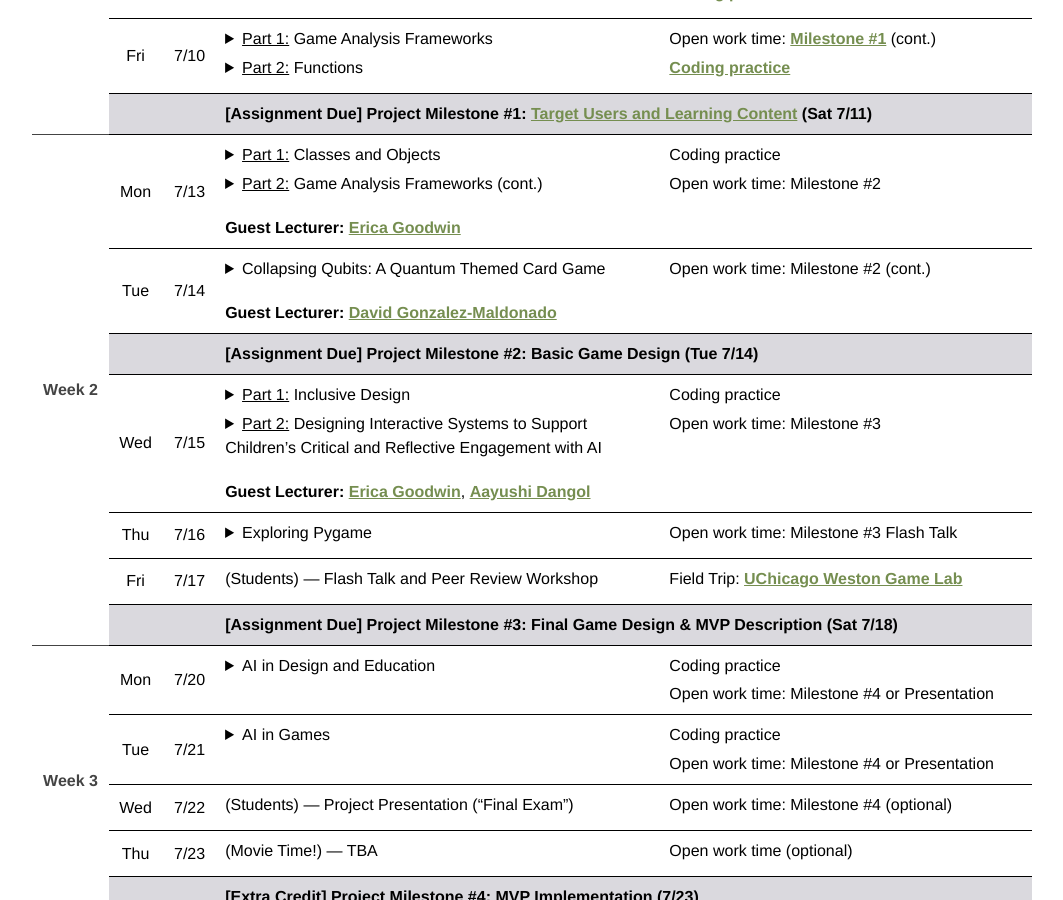
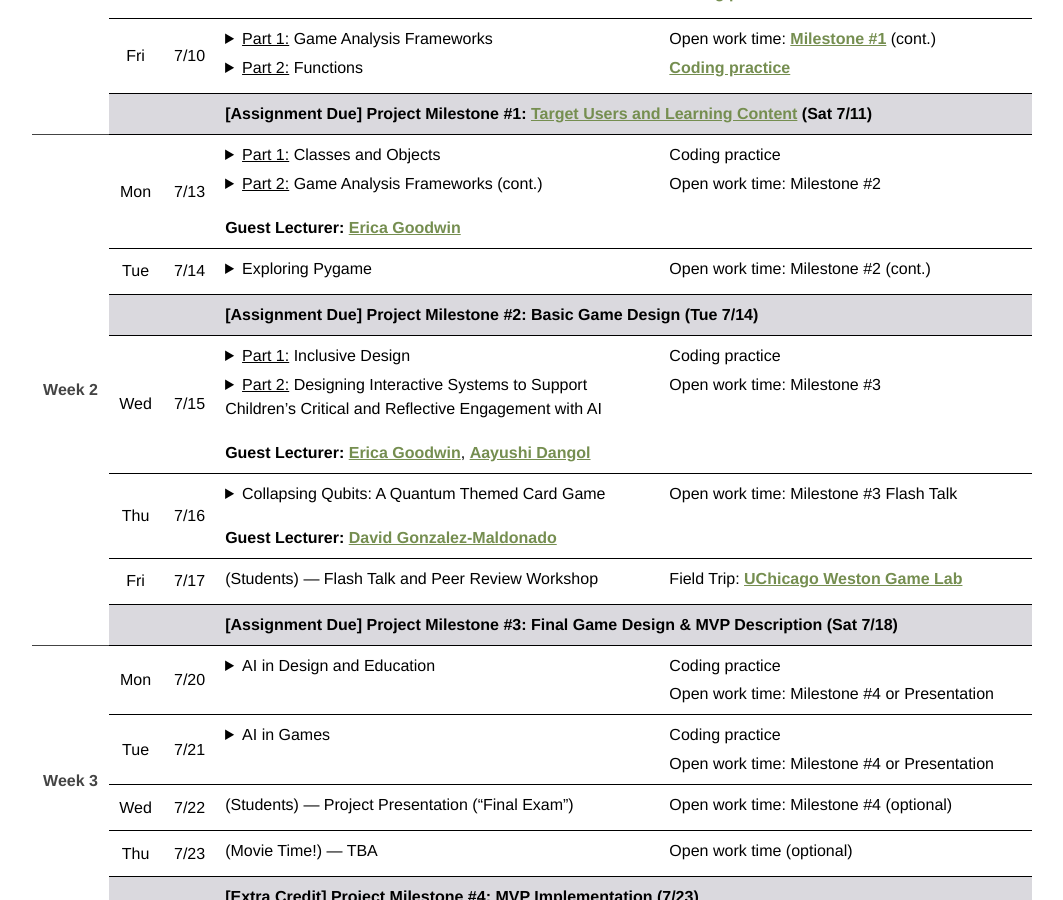
Before and after one commit to ngminhtran/ngminhtran.github.io, a Jekyll site: the page built from teaching/cgl/index.md, in a window 1280 px wide and 900 px high, scrolled down 1052 px. Shown: the whole window, without its empty margins (108-1171 px from the left). Built offline with Jekyll 4.4.1, drawn with Linux system fonts in a browser that asks for light colours; some of the changed lines change nothing that is shown.

Commit message:
updated schedule

```diff
--- a/_data/cgl_schedule.yml
+++ b/_data/cgl_schedule.yml
@@ -49,7 +49,7 @@
           reading:
             - title: "IGDPD"
               url: "https://www.sugarcanesama.com/wp-content/uploads/2022/05/Introduction-to-Game-Design-Pr-Jeremy-Gibson-B.pdf"
-              note: "(Chapter 2; pages 57-66)"
+              note: "(Chapter 2; no Gradescope reading questions)"
         - title: "Part 2: Functions"
       lab: "Open work time: [Milestone #1](/assets/courses/csmc19929/Milestone1_TargetUsersLearningContent.pdf){:target='_blank'} (cont.); [Coding practice](/assets/courses/csmc19929/4functions.zip)"
       assignment: "Project Milestone #1: [Target Users and Learning Content](/assets/courses/csmc19929/Milestone1_TargetUsersLearningContent.pdf){:target='_blank'} (Sat 7/11)"
@@ -67,10 +67,9 @@
 
     - day: "Tue"
       date: "7/14"
+      # lecture: "Exploring Pygame" # non-collapsable lecture title
       lectures:
-        - title: "Collapsing Qubits: A Quantum Themed Card Game"
-          reading: ""
-      guest-speaker: "[David Gonzalez-Maldonado](https://dagm.io/){:target='_blank'}"
+        - title: "Exploring Pygame"
       lab: "Open work time:  Milestone #2 (cont.)"
       assignment: "Project Milestone #2: Basic Game Design (Tue 7/14)"
 
@@ -86,9 +85,10 @@
 
     - day: "Thu"
       date: "7/16"
-      # lecture: "Exploring Pygame" # non-collapsable lecture title
       lectures:
-        - title: "Exploring Pygame"
+        - title: "Collapsing Qubits: A Quantum Themed Card Game"
+          reading: ""
+      guest-speaker: "[David Gonzalez-Maldonado](https://dagm.io/){:target='_blank'}"
       # lab: "[Coding practice](/assets/courses/csmc19929/7pygame.zip): Bubble Pop; Open work time: Milestone #3"
       lab: "Open work time: Milestone #3 Flash Talk"
 
```
Also changed, not shown: 2 other files.
